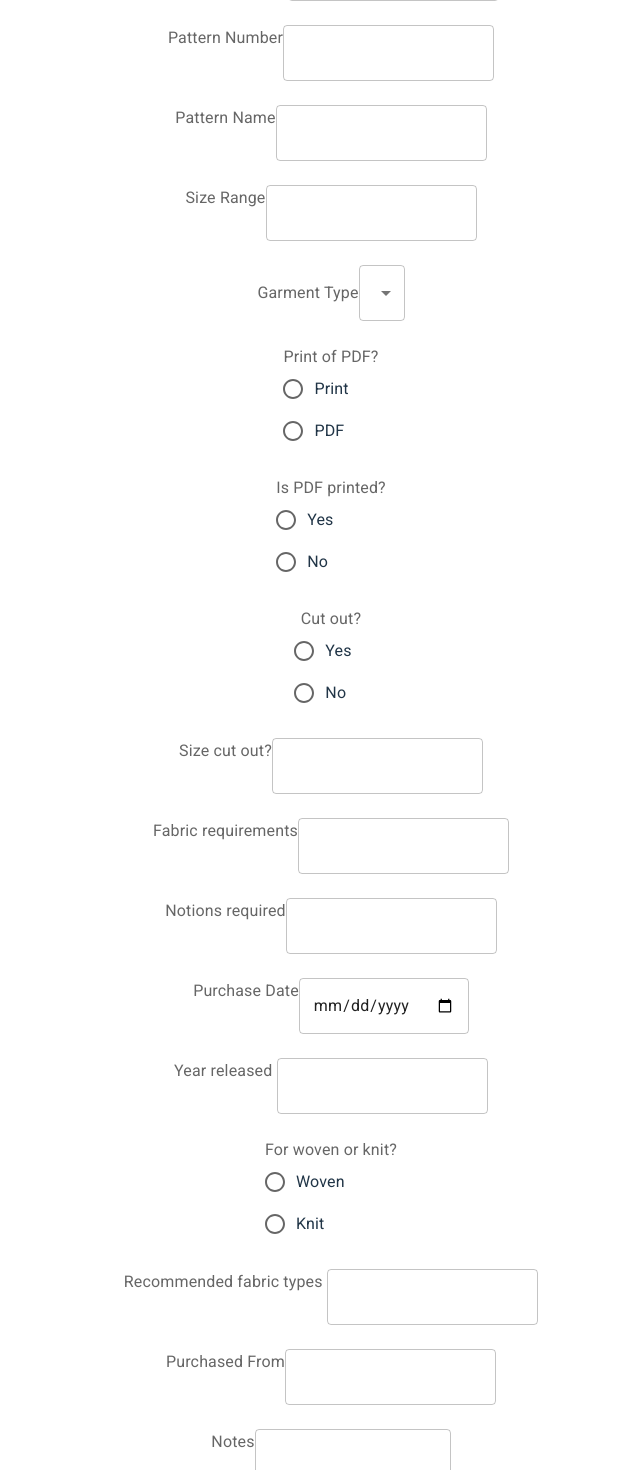
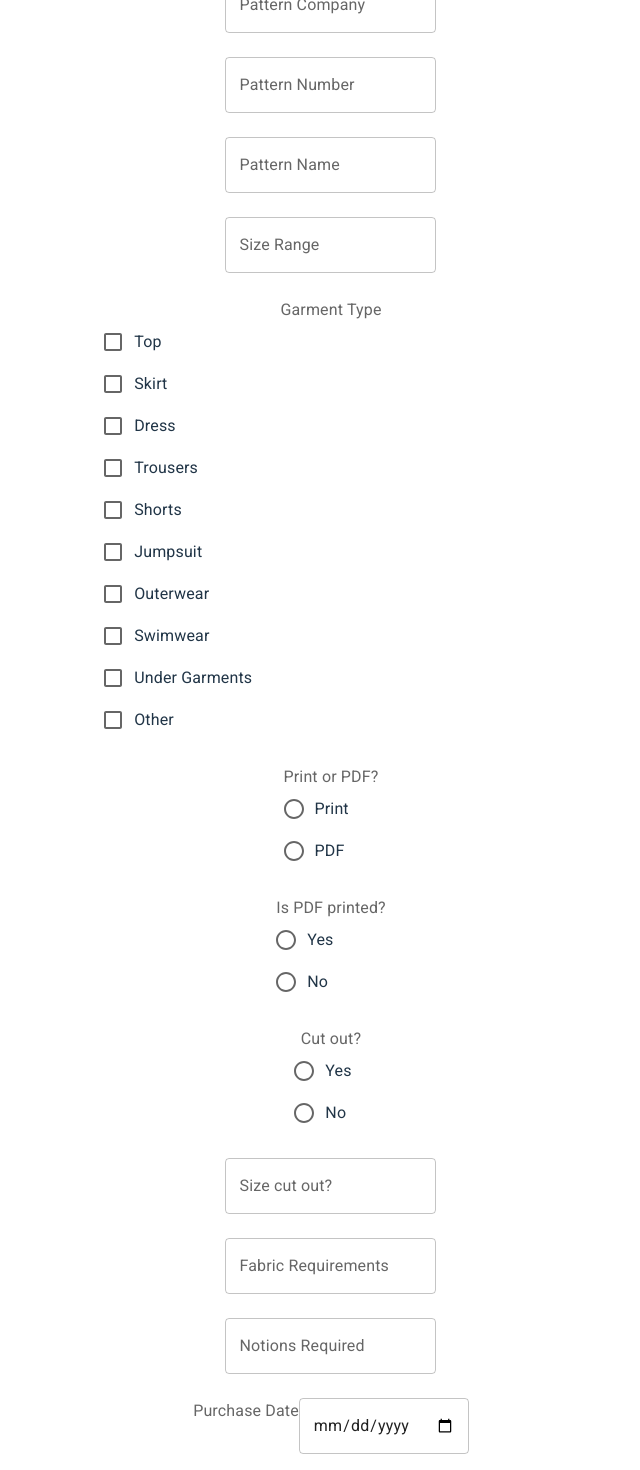
Before and after one commit to casslee1/sew-organized, a React (Vite) app: page /addpatterns in a window 1280 px wide. Shown: the part 260-1730 px from the top of the page, without its empty margins (309-949 px from the left). Built offline with nearby package versions, Linux system fonts and the light colour scheme.

Commit message:
Creating fabric and Pattern submission forms

```diff
--- a/src/Routes/AddFabric.jsx
+++ b/src/Routes/AddFabric.jsx
@@ -6,102 +6,151 @@ import FormControlLabel from '@mui/material/FormControlLabel';
 import Radio from '@mui/material/Radio';
 import { Link } from "react-router-dom";
 
+
 const AddFabric = () => {
+
+    const handleSubmit = (event) => {
+        event.preventDefault();
+        const formData = new FormData(event.target);
+        for (let [key, value] of formData.entries()) {
+          console.log(`${key}: ${value}`);
+        }
+      };
+
     return (
         <div>
             <h1>Add Fabric Here</h1>
-            <FormControl>
+            <form onSubmit={handleSubmit}>
                 <div>
                     <FormLabel>Add image</FormLabel>
+                    <TextField
+                        name="fabricImage"
+                        type="file"
+                    />
                 </div>
                 <br />
-                <div>
-                    <FormLabel>Length</FormLabel>
-                    <TextField></TextField>
+                <div> {/*Switch type of input, maybe to dropdown, need to sort out how to do metric/imperial selection/switch */}
+                    <TextField
+                        type="text"
+                        label="Length"
+                        name="length"
+                    />
                 </div>
                 <br />
-                <div>
-                    <FormLabel>Width</FormLabel>
-                    <TextField></TextField>
+                <div> {/*Switch type of input, maybe to dropdown, need to sort out how to do metric/imperial selection/switch */}
+                    <TextField
+                        type="text"
+                        label="Width"
+                        name="width"
+                    />
                 </div>
                 <br />
                 <div>
                     <FormControl>
                         <FormLabel>Woven or knit?</FormLabel>
                         <RadioGroup>
-                            <FormControlLabel value="woven" control={<Radio />} label="Woven" />
-                            <FormControlLabel value="knit" control={<Radio />} label="Knit" />
+                            <FormControlLabel value="woven" name="wovenOrKnit" control={<Radio />} label="Woven" />
+                            <FormControlLabel value="knit" name="wovenOrKnit" control={<Radio />} label="Knit" />
                         </RadioGroup>
                     </FormControl>
                 </div>
                 <br />
                 <div>
-                    <FormLabel>Fibre Content</FormLabel>
-                    <TextField></TextField>
+                    <TextField
+                        type="text"
+                        label="Fibre Content"
+                        name="fibreContent"
+                    />
                 </div>
                 <br />
                 <div>
-                    <FormLabel>Fabric Type</FormLabel>
-                    <TextField></TextField>
+                    <TextField
+                        type="text"
+                        label="Fabric Type"
+                        name="fabricType"
+                    />
                 </div>
                 <br />
                 <div>
                     <FormControl>
                         <FormLabel>Solid or Print?</FormLabel>
                         <RadioGroup>
-                            <FormControlLabel value="solid" control={<Radio />} label="Solid" />
-                            <FormControlLabel value="print" control={<Radio />} label="Print" />
+                            <FormControlLabel value="solid" name="solidOrPrint" control={<Radio />} label="Solid" />
+                            <FormControlLabel value="print" name="solidOrPrint" control={<Radio />} label="Print" />
                         </RadioGroup>
                     </FormControl>
                 </div>
                 <br />
                 <div>
-                    <FormLabel>Print type</FormLabel>
-                    <TextField></TextField>
+                    {/*maybe switch to checkboxes*/}
+                    <TextField
+                        type="text"
+                        label="Print Type"
+                        name="printType"
+                    />
                 </div>
                 <br />
                 <div>
-                    <FormLabel>Dominant colour</FormLabel>
-                    <TextField></TextField>
+                    {/*maybe switch to checkboxes*/}
+                    <TextField
+                        type="text"
+                        label="Dominant Colour"
+                        name="dominantColour"
+                    />
                 </div>
                 <br />
                 <div>
-                    <FormLabel>Purchase Date</FormLabel>
-                    <TextField type="date"></TextField>
+                    <FormLabel>Date of Purchase</FormLabel>
+                    <TextField
+                        type="date"
+                        name="purchaseDate"
+                    />
                 </div>
                 <br />
                 <div>
-                    <FormLabel>Purchased From</FormLabel>
-                    <TextField></TextField>
+                    <TextField
+                        type="text"
+                        label="Purchased From"
+                        name="purchasedFrom"
+                    />
                 </div>
                 <br />
                 <div>
-                    <FormLabel>Price</FormLabel>
-                    <TextField></TextField>
+                    <TextField
+                        type="text"
+                        label="Price"
+                        name="price"
+                    />
                 </div>
                 <br />
                 <div>
                     <FormControl>
                         <FormLabel>Prewashed?</FormLabel>
                         <RadioGroup>
-                            <FormControlLabel value="prewashed" control={<Radio />} label="Yes" />
-                            <FormControlLabel value="not prewashed" control={<Radio />} label="No" />
+                            <FormControlLabel value="yes" name="prewashed" control={<Radio />} label="Yes" />
+                            <FormControlLabel value="no" name="prewashed" control={<Radio />} label="No" />
                         </RadioGroup>
                     </FormControl>
                 </div>
                 <br />
                 <div>
-                    <FormLabel>Notes</FormLabel>
-                    <TextField multiline></TextField>
+                    <TextField
+                        multiline
+                        label="Notes"
+                        name="notes"
+                        rows={4}
+                    />
                 </div>
                 <br />
                 <div>
-                <Button variant="contained">Submit</Button>
+                <Button variant="contained" type="submit">Submit</Button>
+                <br />
+                <br />
                 <Link to="../fabric">
                     <Button variant="contained">Cancel</Button>
                 </Link>
                 </div>
-            </FormControl>
+            </form>
         </div>
     );
   };
--- a/src/Routes/AddPatterns.jsx
+++ b/src/Routes/AddPatterns.jsx
@@ -4,60 +4,87 @@ import Button from '@mui/material/Button';
 import RadioGroup from '@mui/material/RadioGroup';
 import FormControlLabel from '@mui/material/FormControlLabel';
 import Radio from '@mui/material/Radio';
-import Select from '@mui/material/Select';
-import MenuItem from '@mui/material/MenuItem';
 import { Link } from "react-router-dom";
+import FormGroup from '@mui/material/FormGroup';
+import Checkbox from '@mui/material/Checkbox';
 
 
 const AddPatterns = () => {
+
+    const handleSubmit = (event) => {
+        event.preventDefault();
+        const formData = new FormData(event.target);
+        for (let [key, value] of formData.entries()) {
+          console.log(`${key}: ${value}`);
+        }
+      };
+
     return (
         <div>
             <h1>Add Patterns Here</h1>
-            <FormControl>
+            <form onSubmit={handleSubmit}>
                 <div>
                     <FormLabel>Add image</FormLabel>
+                    <TextField
+                        name="patternImage"
+                        type="file"
+                    />
                 </div>
                 <br />
                 <div>
-                    <FormLabel>Pattern Company</FormLabel>
-                    <TextField></TextField>
+                   <TextField
+                        type="text"
+                        label="Pattern Company"
+                        name="patternCompany"
+                   />
                 </div>
                 <br />
                 <div>
-                    <FormLabel>Pattern Number</FormLabel>
-                    <TextField></TextField>
+                    <TextField
+                        type="text"
+                        label="Pattern Number"
+                        name="patternNumber"
+                    />
                 </div>
                 <br />
                 <div>
-                    <FormLabel>Pattern Name</FormLabel>
-                    <TextField></TextField>
+                    <TextField
+                    type="text"
+                    label="Pattern Name"
+                    name="patternName"
+                    />
                 </div>
                 <br />
                 <div>
-                    <FormLabel>Size Range</FormLabel>
-                    <TextField></TextField>
+                    <TextField
+                        type="text"
+                        label="Size Range"
+                        name="sizeRange"
+                    />
                 </div>
                 <br />
                 <div>
-                    {/*Need to switch to accept multiple selections*/}
                     <FormLabel>Garment Type</FormLabel>
-                        <Select>
-                            <MenuItem value={"Top"}>Top</MenuItem>
-                            <MenuItem value={"Skirt"}>Skirt</MenuItem>
-                            <MenuItem value={"Dress"}>Dress</MenuItem>
-                            <MenuItem value={"Trousers"}>Trousers</MenuItem>
-                            <MenuItem value={"Shorts"}>Shorts</MenuItem>
-                            <MenuItem value={"Jumpsuit"}>Jumpsuit</MenuItem>
-                            <MenuItem value={"Other"}>Other</MenuItem>
-                        </Select>
+                    <FormGroup> {/*When other is selected need text box to pop up*/}
+                        <FormControlLabel control={<Checkbox />} label="Top" value="top" name="garmentType"/>
+                        <FormControlLabel control={<Checkbox />} label="Skirt" value="skirt" name="garmentType"/>
+                        <FormControlLabel control={<Checkbox />} label="Dress" value="dress" name="garmentType"/>
+                        <FormControlLabel control={<Checkbox />} label="Trousers" value="trousers" name="garmentType"/>
+                        <FormControlLabel control={<Checkbox />} label="Shorts" value="shorts" name="garmentType"/>
+                        <FormControlLabel control={<Checkbox />} label="Jumpsuit" value="jumpsuit" name="garmentType"/>
+                        <FormControlLabel control={<Checkbox />} label="Outerwear" value="outerwear" name="garmentType"/>
+                        <FormControlLabel control={<Checkbox />} label="Swimwear" value="swimwear" name="garmentType"/>
+                        <FormControlLabel control={<Checkbox />} label="Under Garments" value="underGarments" name="garmentType"/>
+                        <FormControlLabel control={<Checkbox />} label="Other" value="other" name="garmentType"/>
+                    </FormGroup>
                 </div>
                 <br />
                 <div>
                     <FormControl>
-                        <FormLabel>Print of PDF?</FormLabel>
+                        <FormLabel>Print or PDF?</FormLabel>
                         <RadioGroup>
-                            <FormControlLabel value="print" control={<Radio />} label="Print" />
-                            <FormControlLabel value="PDF" control={<Radio />} label="PDF" />
+                            <FormControlLabel value="print" name="printOrPDF" control={<Radio />} label="Print" />
+                            <FormControlLabel value="PDF" name="printOrPDF" control={<Radio />} label="PDF" />
                         </RadioGroup>
                     </FormControl>
                 </div>
@@ -66,8 +93,8 @@ const AddPatterns = () => {
                     <FormControl>
                         <FormLabel>Is PDF printed?</FormLabel>
                         <RadioGroup>
-                            <FormControlLabel value="printed" control={<Radio />} label="Yes" />
-                            <FormControlLabel value="not printed" control={<Radio />} label="No" />
+                            <FormControlLabel value="printed" name="isPDFPrinted" control={<Radio />} label="Yes" />
+                            <FormControlLabel value="not printed" name="isPDFPrinted" control={<Radio />} label="No" />
                         </RadioGroup>
                     </FormControl>
                 </div>
@@ -76,69 +103,107 @@ const AddPatterns = () => {
                     <FormControl>
                         <FormLabel>Cut out?</FormLabel>
                         <RadioGroup>
-                            <FormControlLabel value="cut out" control={<Radio />} label="Yes" />
-                            <FormControlLabel value="not cut out" control={<Radio />} label="No" />
+                            <FormControlLabel value="cut out" name="cutOut" control={<Radio />} label="Yes" />
+                            <FormControlLabel value="not cut out" name="cutOut" control={<Radio />} label="No" />
                         </RadioGroup>
                     </FormControl>
                 </div>
                 <br />
                 <div>
-                    <FormLabel>Size cut out?</FormLabel>
-                    <TextField></TextField>
+                    <TextField
+                        type="text"
+                        label="Size cut out?"
+                        name="sizeCutOut"
+                    />
                 </div>
                 <br />
                 <div>
-                    <FormLabel>Fabric requirements</FormLabel>
-                    <TextField></TextField>
+                    <TextField
+                        type="text"
+                        label="Fabric Requirements"
+                        name="fabricRequirements"
+                    />{/*Switch to dropdown menu*/}
                 </div>
                 <br />
                 <div>
-                    <FormLabel>Notions required</FormLabel>
-                    <TextField></TextField>
+                    <TextField
+                        type="text"
+                        label="Notions Required"
+                        name="notionsRequired"
+                    />
                 </div>
                 <br />
                 <div>
                     <FormLabel>Purchase Date</FormLabel>
-                    <TextField type="date"></TextField>
+                    <TextField
+                        type="date"
+                        name="purchaseDate"
+                    />
                 </div>
                 <br />
                 <div>
-                    <FormLabel>Year released</FormLabel> {/*Switch to dropdown menu*/}
-                    <TextField></TextField>
+                    {/*Maybe switch to dropdown menu*/}
+                    <TextField
+                        type="text"
+                        label="Year Released"
+                        name="yearReleased"
+                    />
                 </div>
                 <br />
                 <div>
                     <FormControl>
                         <FormLabel>For woven or knit?</FormLabel>
                         <RadioGroup>
-                            <FormControlLabel value="woven" control={<Radio />} label="Woven" />
-                            <FormControlLabel value="knit" control={<Radio />} label="Knit" />
+                            <FormControlLabel value="woven" name="forWovenOrKnit" control={<Radio />} label="Woven" />
+                            <FormControlLabel value="knit" name="forWovenOrKnit" control={<Radio />} label="Knit" />
                         </RadioGroup>
                     </FormControl>
                 </div>
                 <br />
                 <div>
-                    <FormLabel>Recommended fabric types</FormLabel> {/*Switch to dropdown menu*/}
-                    <TextField></TextField>
+                    {/*Maybe switch to dropdown menu*/}
+                    <TextField
+                        type="text"
+                        label="Recommended fabric types"
+                        name="recommendedFabricTypes"
+                    />
                 </div>
                 <br />
                 <div>
-                    <FormLabel>Purchased From</FormLabel>
-                    <TextField></TextField>
+                    <TextField
+                        type="text"
+                        label="Purchased From"
+                        name="purchasedFrom"
+                    />
                 </div>
                 <br />
                 <div>
-                    <FormLabel>Notes</FormLabel>
-                    <TextField multiline></TextField>
+                    <TextField
+                        multiline
+                        label="Notes"
+                        name="notes"
+                        rows={4}>
+                    </TextField>
                 </div>
                 <br />
                 <div>
-                <Button variant="contained">Submit</Button>
-                <Link to="../patterns">
-                    <Button variant="contained">Cancel</Button>
-                </Link>
+                    <Button
+                        variant="contained"
+                        type="submit"
+                    >
+                        Submit
+                    </Button>
+                    <br />
+                    <br />
+                    <Link to="../patterns">
+                        <Button
+                            variant="contained"
+                        >
+                            Cancel
+                        </Button>
+                    </Link>
                 </div>
-            </FormControl>
+            </form>
         </div>
     );
   };
```
Also changed, not shown: src/Routes/AddProjects.jsx (+10 -1 lines).
